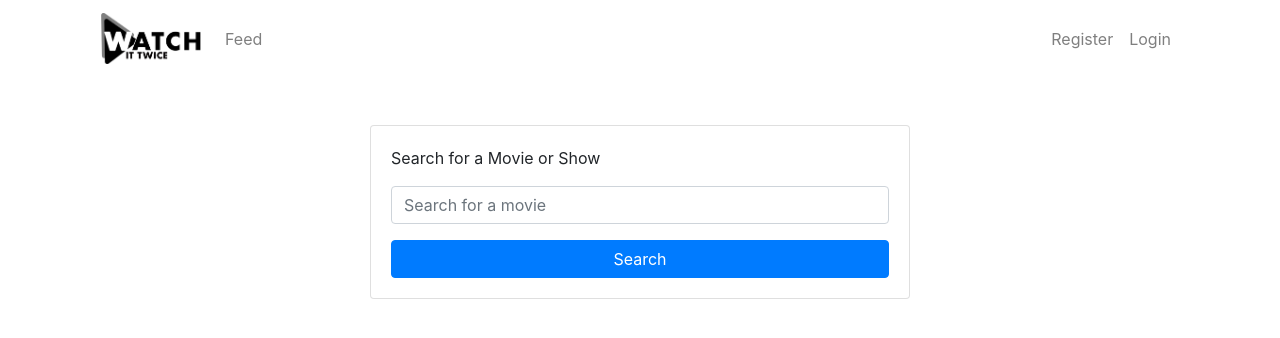
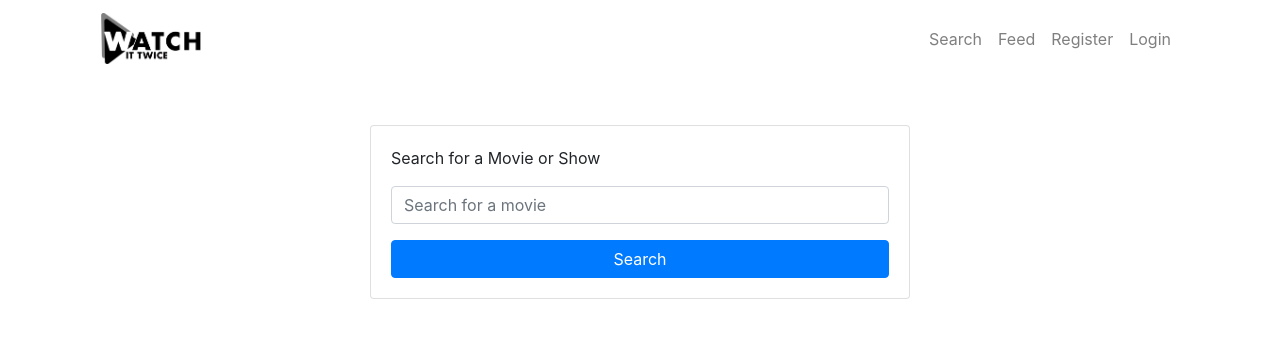
Before and after one commit to dByler1/watch-it-twice-vue, a Vue app: page / in a window 1280 px wide. Shown: the top 338 px of the page. Built offline with nearby package versions, Linux system fonts and the light colour scheme.

Commit message:
bug fixes

```diff
--- a/src/App.vue
+++ b/src/App.vue
@@ -6,14 +6,14 @@
             <img class="navbar-brand-logo" src="./assets/Watch_It_Twice_Logo_Idea.png" alt="Kitten">
           </b-navbar-brand>
         </router-link>
-        <b-navbar-nav>
-          <b-nav-item :to="'/feed/'" right>Feed</b-nav-item>
-        </b-navbar-nav>
 
         <b-navbar-toggle target="nav-collapse"></b-navbar-toggle>
         <b-collapse id="nav-collapse" is-nav>
           <!-- Right aligned nav items -->
           <b-navbar-nav class="ml-auto">
+            <b-nav-item :to="'/'" right>Search</b-nav-item>
+            <b-nav-item :to="'/feed/'" right>Feed</b-nav-item>
+            <b-nav-item v-if="isAuthenticated" :to="'/profile/' + getUserData.userID">Profile</b-nav-item>
             <b-nav-item v-if="!isAuthenticated" :to="'/register/'" right>Register</b-nav-item>
             <b-nav-item v-if="!isAuthenticated" :to="'/login/'" right>Login</b-nav-item>
 
@@ -22,7 +22,6 @@
               <template v-slot:button-content>
                 <em>{{getUserData.username}}</em>
               </template>
-              <b-dropdown-item :to="'/profile/' + getUserData.userID">Profile</b-dropdown-item>
               <b-dropdown-item :to="'/settings/'">Settings</b-dropdown-item>
               <b-dropdown-item @click="signOut()">Sign Out</b-dropdown-item>
             </b-nav-item-dropdown>
```
